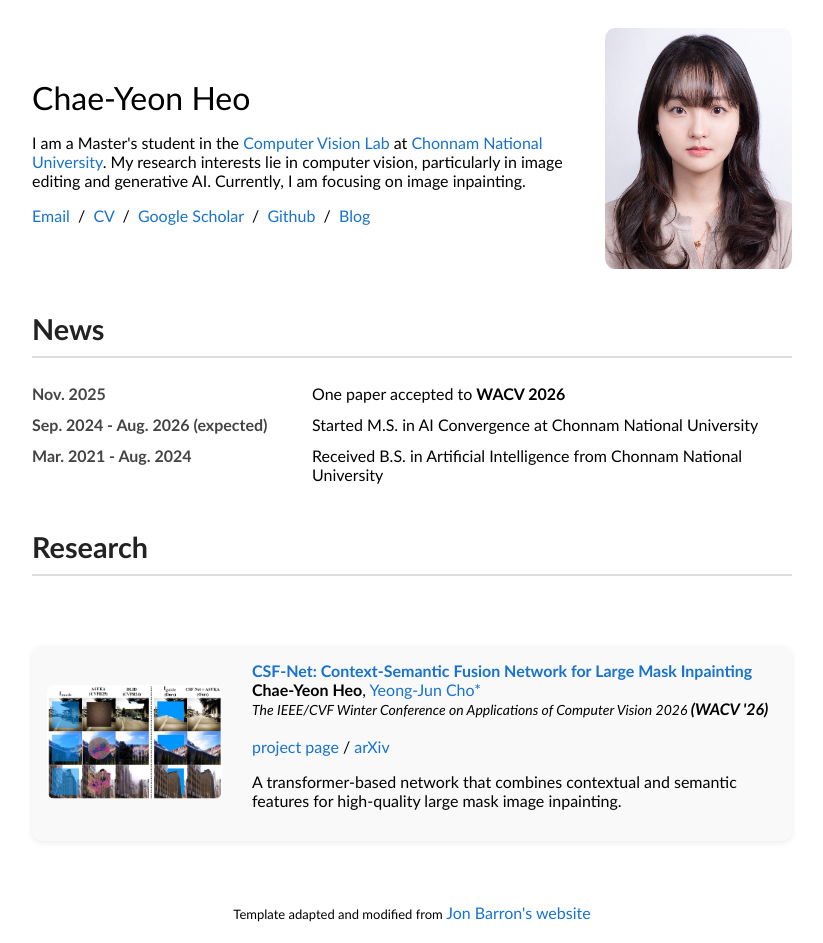
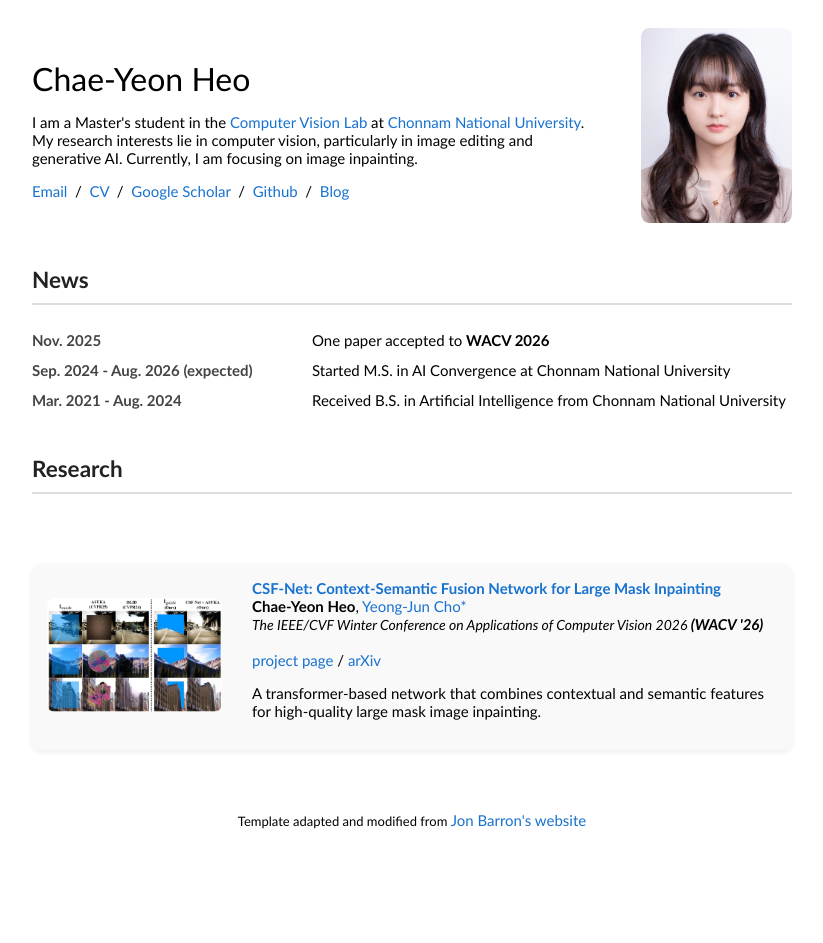
Before and after one commit to chaeyeonheo/chaeyeonheo.github.io, a plain HTML site: page index.html in a window 1280 px wide. Shown: the whole page, without its empty margins (228-1051 px from the left). After the commit the page ends 850 px from the top, so only its background shows below. Drawn offline with Linux system fonts and the light colour scheme.

Commit message:
transfer Web page style adapted from gayun suh

```diff
--- a/index.html
+++ b/index.html
@@ -20,7 +20,7 @@
         <td style="padding:0px">
           <table style="width:100%;border:0px;border-spacing:0px;border-collapse:separate;margin-right:auto;margin-left:auto;"><tbody>
             <tr style="padding:0px">
-              <td style="padding:2.5%;width:63%;vertical-align:middle">
+              <td style="padding:2.5%;width:70%;vertical-align:middle">
                 <p class="name" style="text-align: left;">
                   Chae-Yeon Heo
                 </p>
@@ -36,7 +36,7 @@
                   <a href="https://velog.io/@luje/posts">Blog</a>
                 </p>
               </td>
-              <td style="padding:2.5%;width:25%;max-width:25%">
+              <td style="padding:2.5%;width:22%;max-width:22%">
                 <a href="images/ChaeYeonHeo.jpg"><img style="width:100%;max-width:100%;object-fit: cover; border-radius: 5%;" alt="profile photo" src="images/ChaeYeonHeo.jpg" class="hoverZoomLink"></a>
               </td>
             </tr>
@@ -46,7 +46,7 @@
           <table style="width:100%;border:0px;border-spacing:0px;border-collapse:separate;margin-right:auto;margin-left:auto;"><tbody>
             <tr>
               <td style="padding:20px;width:100%;vertical-align:middle">
-                <h2 style="font-size:1.8em;font-weight:bold;color:#222;margin-bottom:10px;">News</h2>
+                <h2 style="font-size:1.5em;font-weight:bold;color:#222;margin-bottom:10px;">News</h2>
                 <hr style="border: 0; height: 2px; background: #ddd; margin: 10px 0 20px 0;">
                 <table style="width:100%;border:0px;border-spacing:0px;border-collapse:collapse;">
                   <tr>
@@ -82,7 +82,7 @@
           <table style="width:100%;border:0px;border-spacing:0px;border-collapse:separate;margin-right:auto;margin-left:auto;"><tbody>
               <tr>
               <td style="padding:20px;width:100%;vertical-align:middle">
-                <h2 style="font-size:1.8em;font-weight:bold;color:#222;margin-bottom:10px;">Research</h2>
+                <h2 style="font-size:1.5em;font-weight:bold;color:#222;margin-bottom:10px;">Research</h2>
                 <hr style="border: 0; height: 2px; background: #ddd; margin: 10px 0 20px 0;">
               </td>
             </tr>
--- a/stylesheet.css
+++ b/stylesheet.css
@@ -81,12 +81,12 @@ tr,
 p,
 a {
   font-family: 'Lato', Verdana, Helvetica, sans-serif;
-  font-size: 16px;
+  font-size: 15px;
 }
 
 strong {
   font-family: 'Lato', Verdana, Helvetica, sans-serif;
-  font-size: 16px;
+  font-size: 15px;
 }
 
 h2 {
@@ -98,7 +98,7 @@ h2 {
 
 .papertitle {
   font-family: 'Lato', Verdana, Helvetica, sans-serif;
-  font-size: 16px;
+  font-size: 15px;
   font-weight: 700;
 }
 
```
